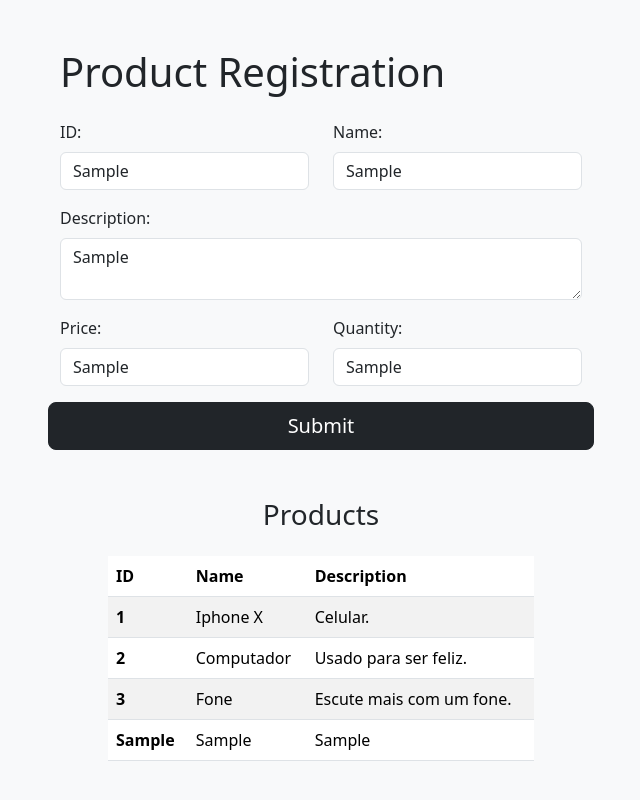
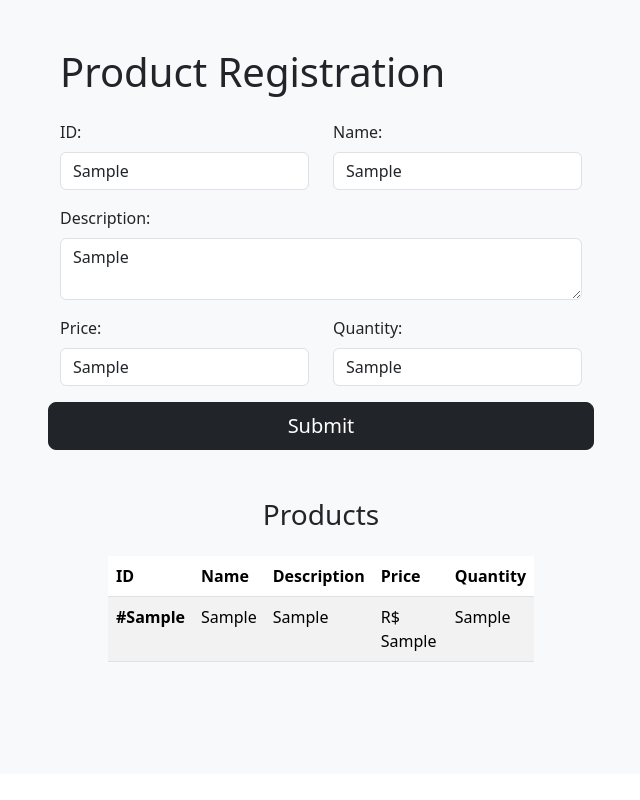
Before and after one commit to muriisantuss/register, an Angular app: page / in a window 1280 px wide. Both pictures are taken after typing "Sample", "Sample", "Sample", "Sample", "Sample" into the empty fields and a click on the button "Submit". Shown: the top 800 px of the page, without its empty margins (319-959 px from the left). Built offline with nearby package versions, Linux system fonts and the light colour scheme.

Commit message:
closes #1 - Task 01: Product Registration With Reactive forms

```diff
--- a/src/app/product.ts
+++ b/src/app/product.ts
@@ -2,4 +2,6 @@ export interface Product {
   id: number;
   name: string;
   description: string;
+  price: string;
+  quantity: number;
 }
--- a/src/app/product/product.component.html
+++ b/src/app/product/product.component.html
@@ -27,11 +27,21 @@
     <div class="row mb-3">
       <div class="col">
         <label for="Price" class="form-label">Price:</label>
-        <input type="text" class="form-control" id="Price" />
+        <input
+          type="text"
+          formControlName="price"
+          class="form-control"
+          id="price"
+        />
       </div>
       <div class="col">
         <label for="Quantity" class="form-label">Quantity:</label>
-        <input type="text" class="form-control" id="Quantity" />
+        <input
+          type="text"
+          formControlName="quantity"
+          class="form-control"
+          id="quantity"
+        />
       </div>
     </div>
     <div class="row">
@@ -51,13 +61,17 @@
             <th scope="col">ID</th>
             <th scope="col">Name</th>
             <th scope="col">Description</th>
+            <th scope="col">Price</th>
+            <th scope="col">Quantity</th>
           </tr>
         </thead>
         <tbody>
           <tr *ngFor="let catch of product">
-            <th scope="row">{{ catch.id }}</th>
+            <th scope="row">#{{ catch.id }}</th>
             <td>{{ catch.name }}</td>
             <td>{{ catch.description }}</td>
+            <td>R$ {{ catch.price }}</td>
+            <td>{{ catch.quantity }}</td>
           </tr>
         </tbody>
       </table>
--- a/src/app/product/product.component.ts
+++ b/src/app/product/product.component.ts
@@ -8,21 +8,20 @@ import { FormBuilder, FormGroup } from '@angular/forms';
   styleUrl: './product.component.css',
 })
 export class ProductComponent {
-  product: Product[] = [
-    { id: 1, name: 'Iphone X', description: 'Celular.' },
-    { id: 2, name: 'Computador', description: 'Usado para ser feliz.' },
-    { id: 3, name: 'Fone', description: 'Escute mais com um fone.' },
-  ];
+  product: Product[] = [];
   catchFormGroup: FormGroup;
   constructor(private formBuilder: FormBuilder) {
     this.catchFormGroup = formBuilder.group({
       id: [''],
       name: [''],
       description: [''],
+      price: [''],
+      quantity: [''],
     });
   }
 
   submit() {
     this.product.push(this.catchFormGroup.value);
   }
+  reset() {}
 }
```
Also changed, not shown: 1 other file (tests, documents, lock files or other folders).
